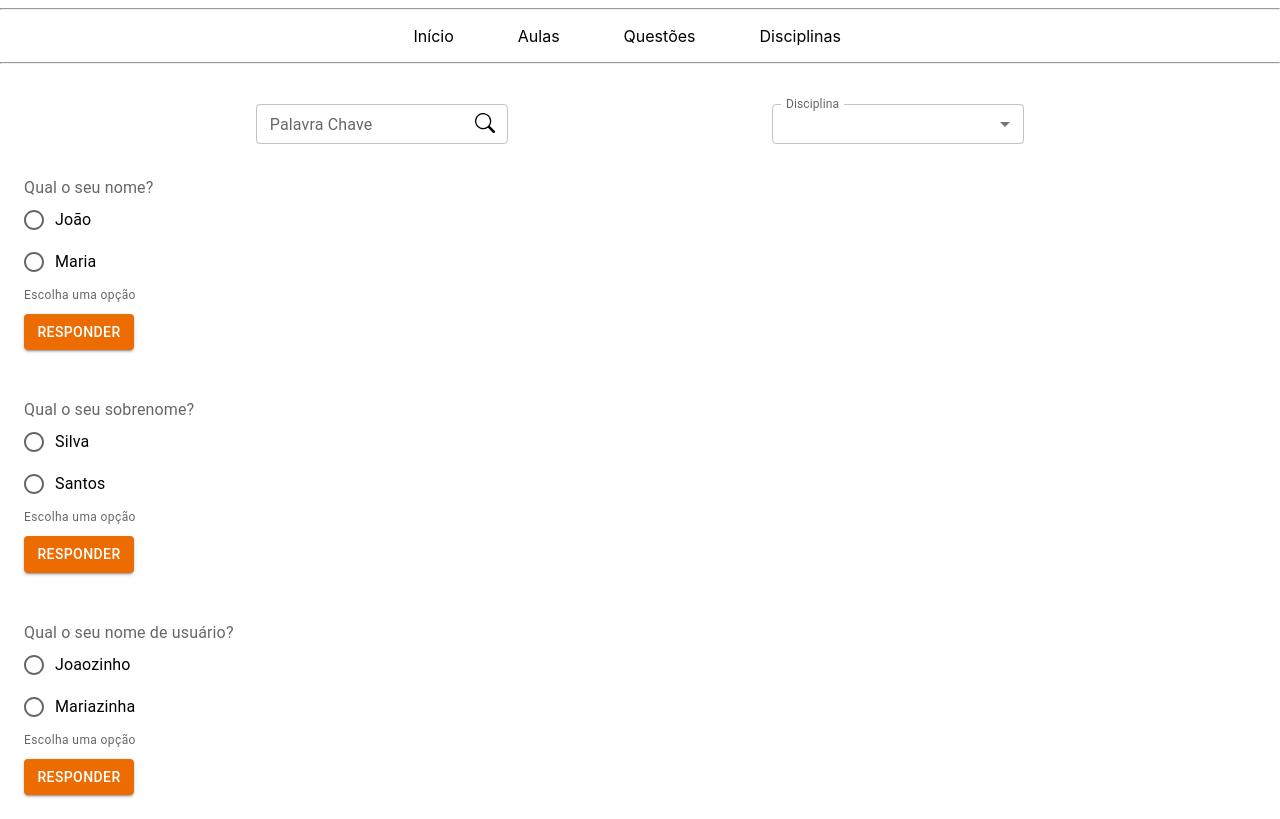
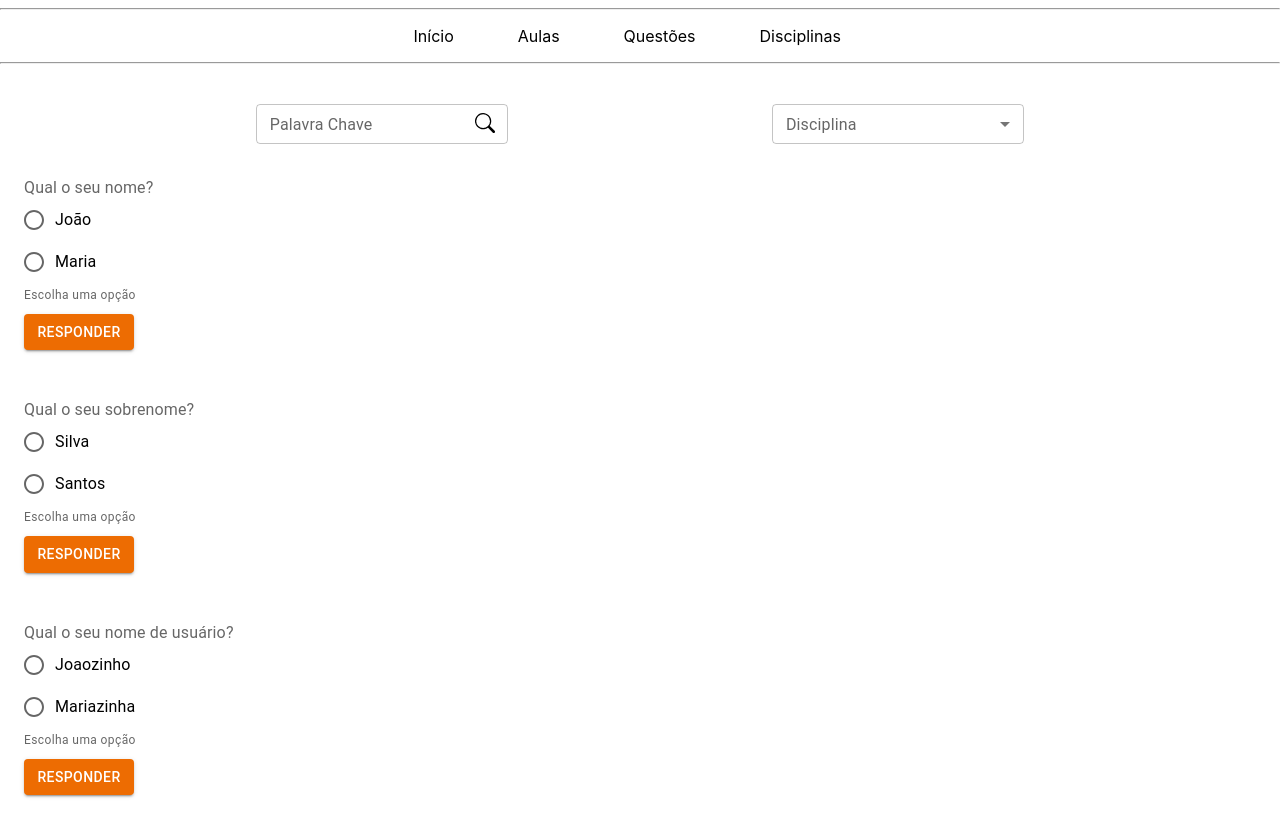
Before and after one commit to JezzDiego/Q-A-website, a Next.js app: page /questoes in a window 1280 px wide. Built offline with nearby package versions, Linux system fonts and the light colour scheme.

Commit message:
chore: switching default languege to portuguese

```diff
--- a/components/SelectSmall.tsx
+++ b/components/SelectSmall.tsx
@@ -3,7 +3,7 @@ import Box from '@mui/material/Box';
 import TextField from '@mui/material/TextField';
 import MenuItem from '@mui/material/MenuItem';
 
-const currencies = [
+const subjects = [
   {
     value: 'portugues',
     label: 'Português',
@@ -23,7 +23,7 @@ const currencies = [
 ];
 
 export default function SelectTextFields() {
-  const [currency, setCurrency] = React.useState('EUR');
+  const [currency, setCurrency] = React.useState('');
 
   const handleChange = (event: React.ChangeEvent<HTMLInputElement>) => {
     setCurrency(event.target.value);
@@ -47,7 +47,7 @@ export default function SelectTextFields() {
           onChange={handleChange}
           size="small"
         >
-          {currencies.map((option) => (
+          {subjects.map((option) => (
             <MenuItem key={option.value} value={option.value}>
               {option.label}
             </MenuItem>
--- a/next.config.js
+++ b/next.config.js
@@ -12,4 +12,8 @@ module.exports = {
   sassOptions: {
     includePaths: [path.join(__dirname, "styles")],
   },
+  i18n: {
+    locales: ["pt-br"],
+    defaultLocale: "pt-br",
+  },
 };
--- a/pages/_app.tsx
+++ b/pages/_app.tsx
@@ -1,10 +1,14 @@
 import type { AppProps } from "next/app";
+import Head from "next/head";
 import Navbar from "../components/Navbar";
 import "../styles/globals.css";
 
 function MyApp({ Component, pageProps }: AppProps) {
   return (
     <div>
+      <Head>
+        <title>Q-A-Website</title>
+      </Head>
       <Navbar></Navbar>
       <Component {...pageProps} />
     </div>
```
